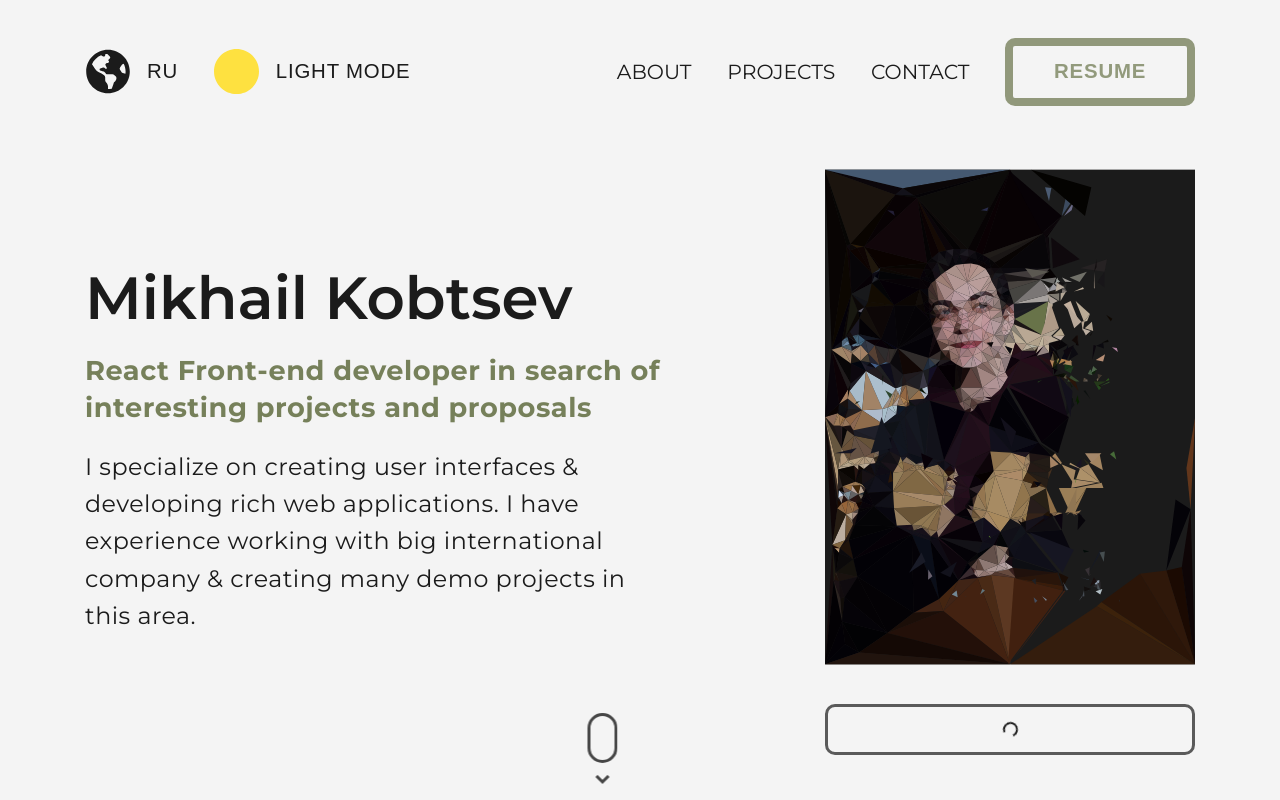
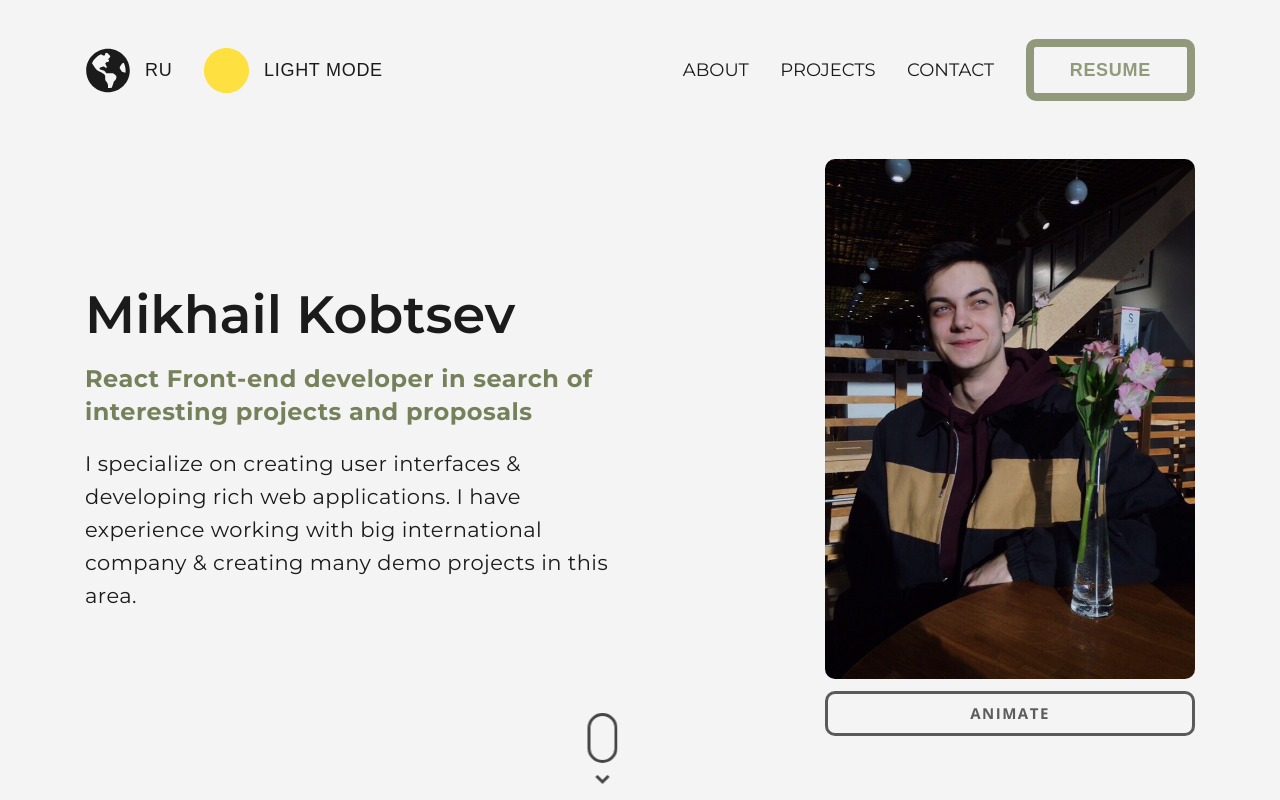
Before and after one commit to kobtsev-m/Portfolio-Site, a React (Create React App) app: page / in a window 1280 px wide. Shown: the top 800 px of the page. Built offline with nearby package versions, Linux system fonts and the light colour scheme.

Commit message:
UI corrections for small desktops

```diff
--- a/src/components/organisms/Intro/Intro.styles.ts
+++ b/src/components/organisms/Intro/Intro.styles.ts
@@ -9,7 +9,7 @@ export const IntroWrapper = styled.section`
 
 export const IntroTextBlock = styled.div`
   width: 100%;
-  ${mediaStyles('md', 'width: 80%')};
+  ${mediaStyles('md', 'width: 75%')};
   ${mobileThinBorderCss};
 `;
 
@@ -17,7 +17,7 @@ export const IntroAvatarBlock = styled.div`
   width: 100%;
   display: flex;
   align-items: center;
-  justify-content: center;
+  justify-content: flex-end;
   ${mobileThinBorderCss};
 `;
 
@@ -52,7 +52,7 @@ export const AvatarSvg = styled.svg`
   height: 400px;
   border-radius: 10px;
   mask-size: contain;
-  ${mediaStyles('lg', 'height: 550px')}
+  ${mediaStyles('lg', 'height: min(550px, 65vh)')}
 `;
 
 export const AvatarJpg = styled.div<{ src: string }>`
@@ -62,5 +62,5 @@ export const AvatarJpg = styled.div<{ src: string }>`
   border-radius: 10px;
   background: ${({ src }) => `url(${src})`} center no-repeat;
   background-size: cover;
-  ${mediaStyles('lg', 'height: 550px')};
+  ${mediaStyles('lg', 'height: min(550px, 65vh)')};
 `;
--- a/src/components/organisms/Intro/IntroAvatar.tsx
+++ b/src/components/organisms/Intro/IntroAvatar.tsx
@@ -8,7 +8,6 @@ import { Box, BorderButton } from '~/components/atoms';
 import { AvatarSvg, AvatarJpg } from './Intro.styles';
 
 enum AnimationStatus {
-  Animation1,
   Animation2,
   Stopped
 }
@@ -17,24 +16,24 @@ const AnimatedAvatarJpg = animated(AvatarJpg);
 
 export const IntroAvatar = memo(() => {
   const [status, setStatus] = useState<AnimationStatus>(
-    AnimationStatus.Animation1
+    AnimationStatus.Stopped
   );
   const { t } = useTranslation();
 
-  const effects1 = useSprings(
-    avatar.length,
-    avatar.map((_, i) => ({
-      from: { transform: 'translateX(-800px)' },
-      to: { transform: 'translateX(0)' },
-      delay: 600 + i * 4,
-      config: config.gentle,
-      onRest: () => {
-        if (i === avatar.length - 1) {
-          setStatus(AnimationStatus.Stopped);
-        }
-      }
-    }))
-  );
+  // const effects1 = useSprings(
+  //   avatar.length,
+  //   avatar.map((_, i) => ({
+  //     from: { transform: 'translateX(-800px)' },
+  //     to: { transform: 'translateX(0)' },
+  //     delay: 600 + i * 4,
+  //     config: config.gentle,
+  //     onRest: () => {
+  //       if (i === avatar.length - 1) {
+  //         setStatus(AnimationStatus.Stopped);
+  //       }
+  //     }
+  //   }))
+  // );
 
   const effects2 = useSprings(
     avatar.length,
@@ -75,7 +74,7 @@ export const IntroAvatar = memo(() => {
           height='960'
           fill={darkTheme.color.background}
         />
-        {(status === AnimationStatus.Animation1 ? effects1 : effects2).map(
+        {effects2.map(
           (effect, i) => (
             <animated.path key={i} style={effect} {...avatar[i]} />
           )
--- a/src/styles/global/global.styles.ts
+++ b/src/styles/global/global.styles.ts
@@ -16,12 +16,12 @@ export const GlobalStyles = createGlobalStyle`
     overflow-x: hidden;
   }
   :root {
-    ${mediaStyles('xs', 'font-size: 65px')};
-    ${mediaStyles('sm', 'font-size: 70px')};
-    ${mediaStyles('md', 'font-size: 75px')};
-    ${mediaStyles('lg', 'font-size: 80px')};
-    ${mediaStyles('xl', 'font-size: 85px')};
-    ${mediaStyles('xxl', 'font-size: 90px')};
+    ${mediaStyles('xs', 'font-size: 55px')};
+    ${mediaStyles('sm', 'font-size: 60px')};
+    ${mediaStyles('md', 'font-size: 65px')};
+    ${mediaStyles('lg', 'font-size: 70px')};
+    ${mediaStyles('xl', 'font-size: 75px')};
+    ${mediaStyles('xxl', 'font-size: 80px')};
   }
   hr {
       border: none;
```
